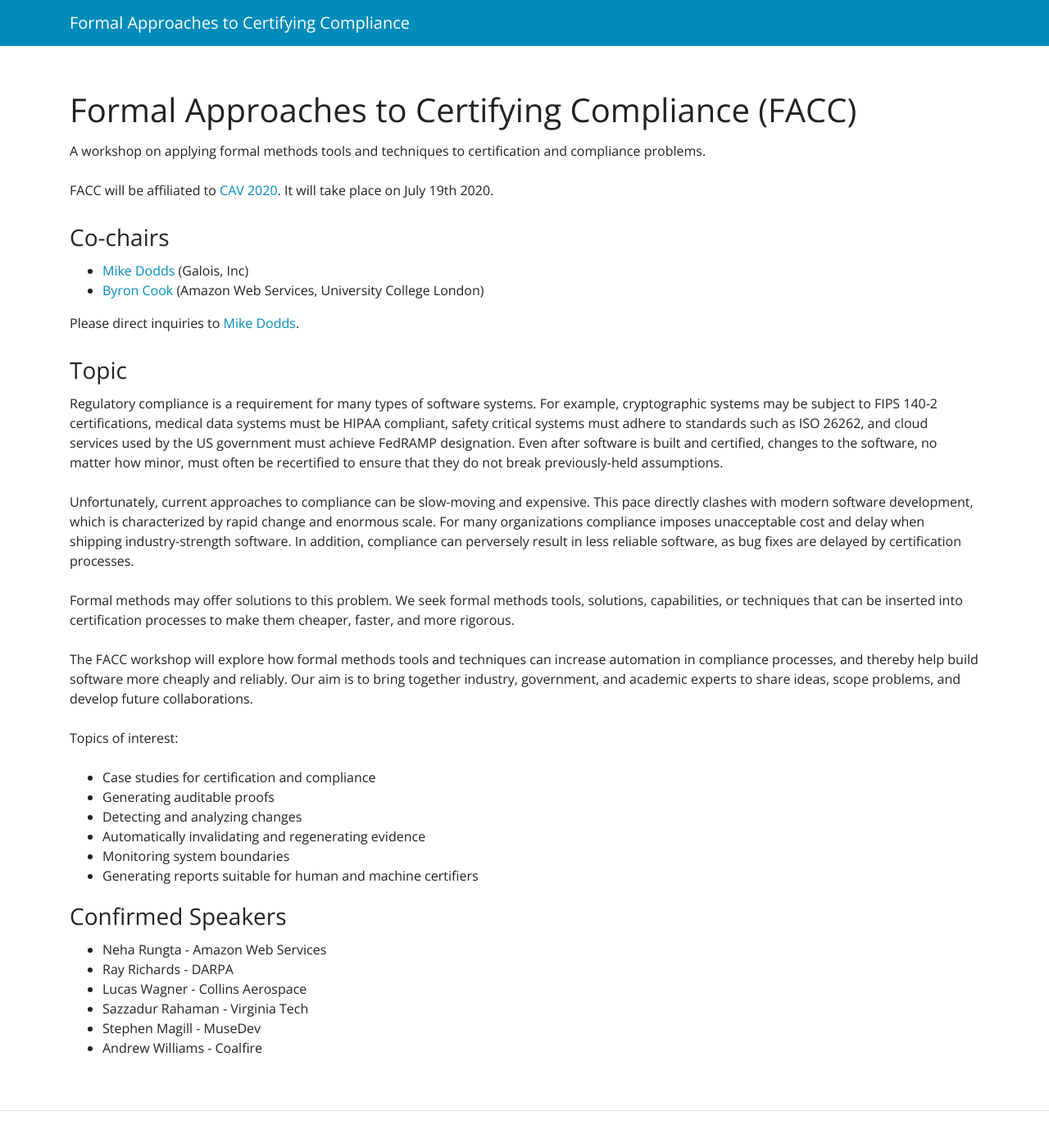
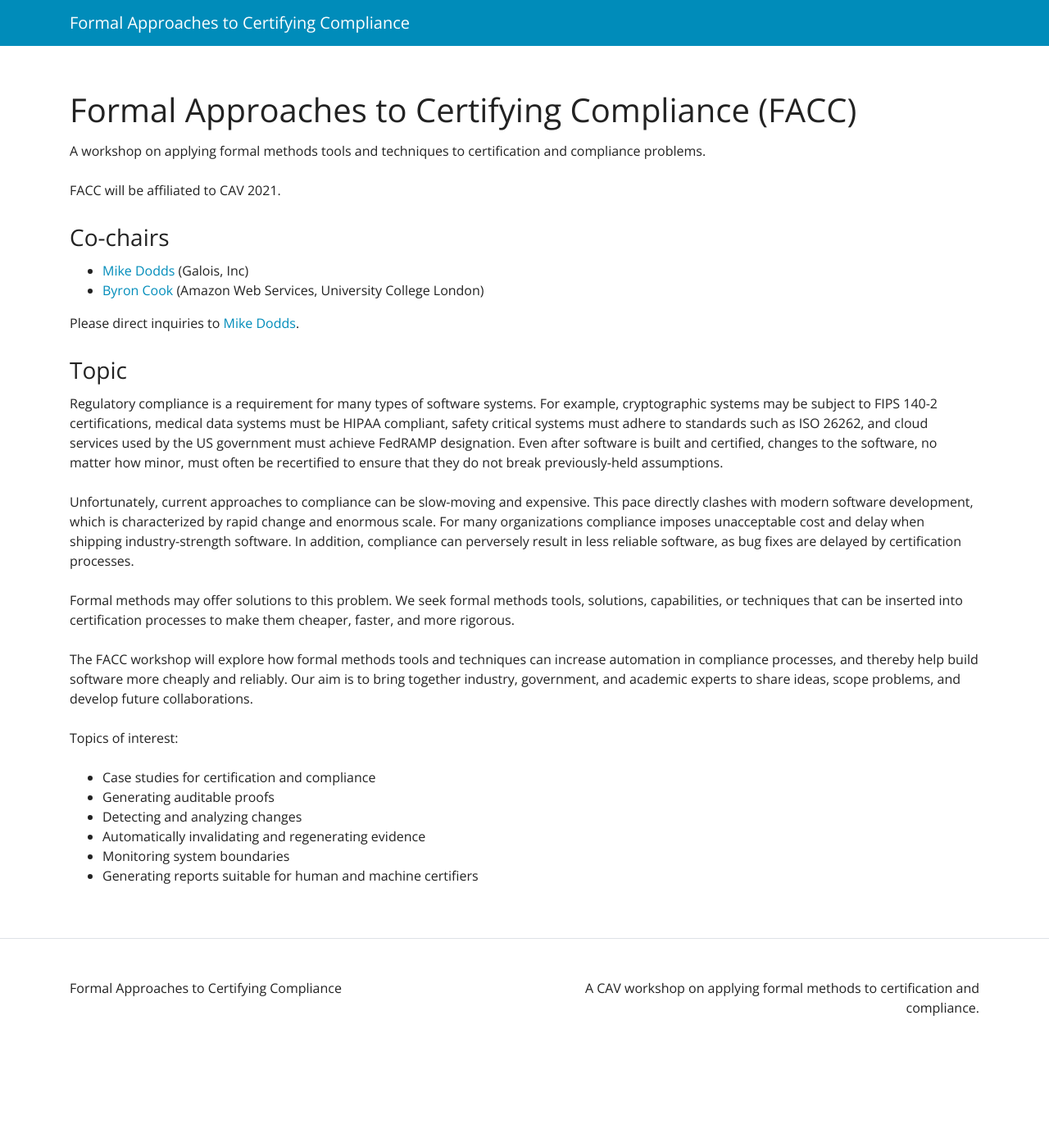
Before and after one commit to facc-workshop-2020/facc-workshop-2021.github.io, a Jekyll site: the page built from index.md, in a window 1280 px wide and 1400 px high. Shown: the top 1394 px of the window at 82% size. Built offline with Jekyll 4.4.1, drawn with Linux system fonts in a browser that asks for light colours.

Commit message:
Updated to 2021 version

```diff
--- a/index.md
+++ b/index.md
@@ -5,7 +5,7 @@ title: Formal Approaches to Certifying Compliance (FACC)
 
 A workshop on applying formal methods tools and techniques to certification and compliance problems.
 
-FACC will be affiliated to [CAV 2020](http://i-cav.org/2020/). It will take place on July 19th 2020.
+FACC will be affiliated to CAV 2021.
 
 
 ### Co-chairs
@@ -33,12 +33,3 @@ Topics of interest:
 * Automatically invalidating and regenerating evidence
 * Monitoring system boundaries
 * Generating reports suitable for human and machine certifiers
-
-### Confirmed Speakers
-
-* Neha Rungta - Amazon Web Services
-* Ray Richards - DARPA
-* Lucas Wagner - Collins Aerospace
-* Sazzadur Rahaman - Virginia Tech
-* Stephen Magill - MuseDev
-* Andrew Williams - Coalfire
```
